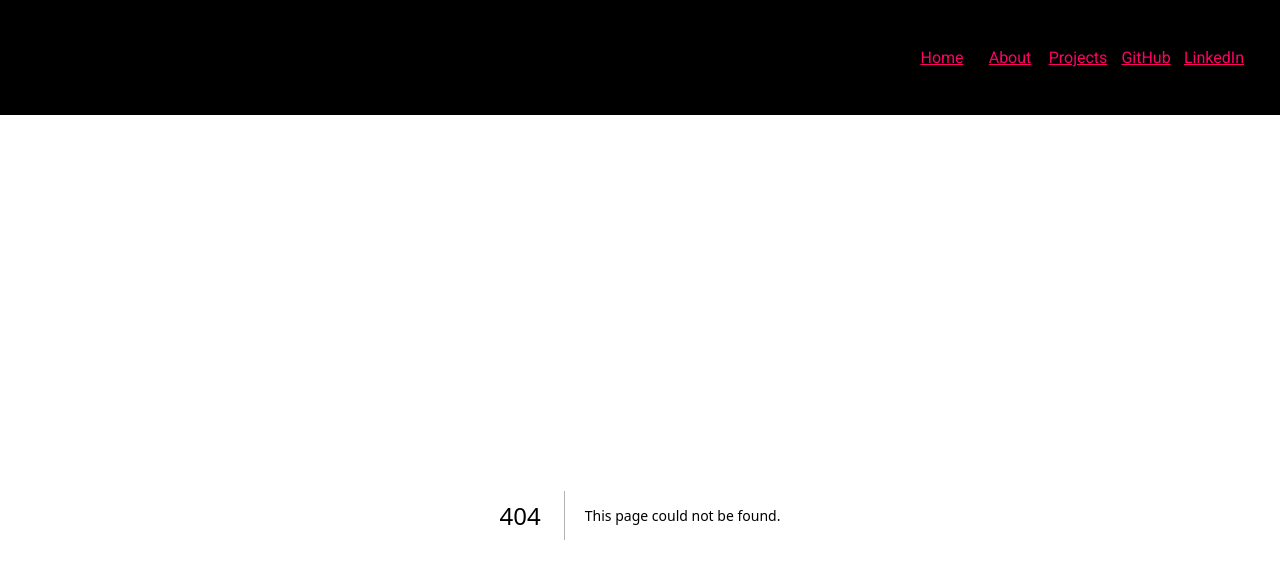
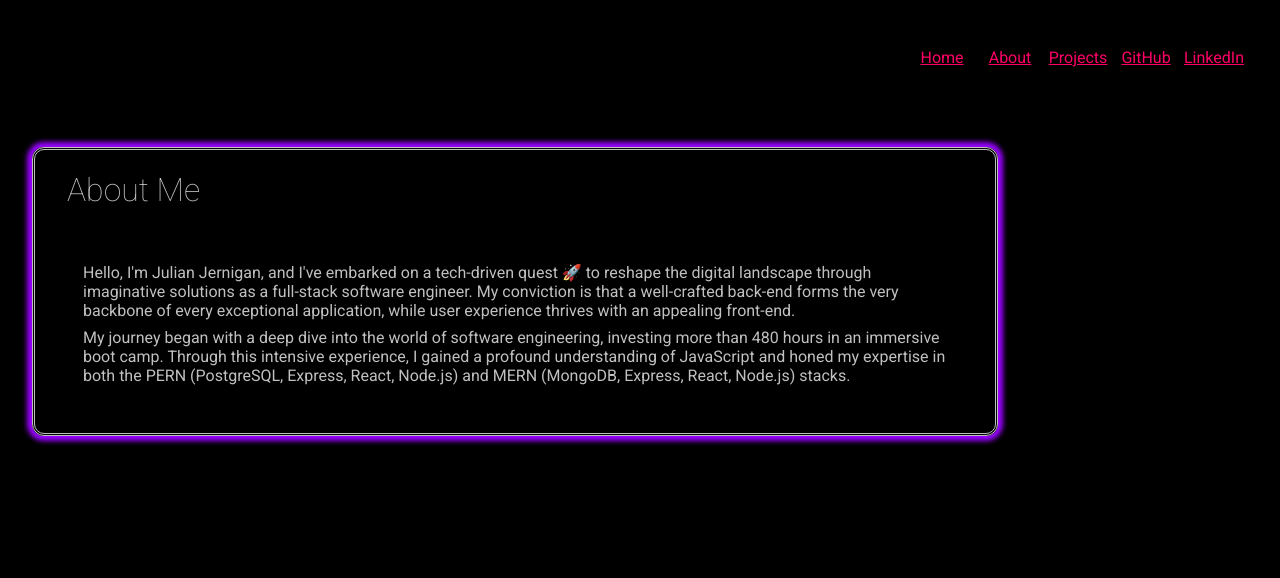
Before and after one commit to Job85/simplistic-portfolio, a Next.js app: page /about in a window 1280 px wide. Before the commit this address had no page. Shown: the top 578 px of the page. Built offline with nearby package versions, Linux system fonts and the light colour scheme.

Commit message:
created 'About Me' page with h1 & 2 paragraphs inside a container div imported styling from css module

```diff
--- a/package.json
+++ b/package.json
@@ -9,9 +9,9 @@
     "lint": "next lint"
   },
   "dependencies": {
+    "next": "^14.0.0",
     "react": "^18",
-    "react-dom": "^18",
-    "next": "13.5.6"
+    "react-dom": "^18"
   },
   "devDependencies": {
     "eslint": "^8",
--- /dev/null
+++ b/src/app/about/page.js
@@ -0,0 +1,19 @@
+import styles from './page.module.css'
+
+export default function About() {
+    return (
+        <div className={styles.container}>
+            <h1 className={styles.h1}>
+                About Me
+            </h1>
+            <p className={styles.para1}>
+                Hello, I'm Julian Jernigan, and I've embarked on a tech-driven quest &#128640; to reshape the digital landscape through imaginative solutions as a full-stack software engineer.
+                My conviction is that a well-crafted back-end forms the very backbone of every exceptional application, while user experience thrives with an appealing front-end.
+            </p>
+            <p className={styles.para2}>
+                My journey began with a deep dive into the world of software engineering, investing more than 480 hours in an immersive boot camp.
+                Through this intensive experience, I gained a profound understanding of JavaScript and honed my expertise in both the PERN &#40;PostgreSQL, Express, React, Node.js&#41; and MERN &#40;MongoDB, Express, React, Node.js&#41; stacks.
+            </p>
+        </div>
+    )
+}
--- /dev/null
+++ b/src/app/about/page.module.css
@@ -0,0 +1,25 @@
+.container {
+    border-style: double;
+    border-radius: 12px;
+    border-width: medium;
+    border-color: #C0C0C0;
+    box-shadow: 0px 0px 5px 5px #9900FF;
+    margin: 2em;
+    color: #C0C0C0;
+    width: 75vw;
+}
+
+.h1 {
+    font-weight: 100;
+    padding-left: 2rem;
+}
+
+.para1 {
+    margin: 1em 1em 0 1em;
+    padding: 2em 2em 0.5em 2em;
+}
+
+.para2 {
+    margin: 0 1em 1em 1em;
+    padding: 0 2em 2em 2em;
+}
```
Also changed, not shown: 1 other file (tests, documents, lock files or other folders).
